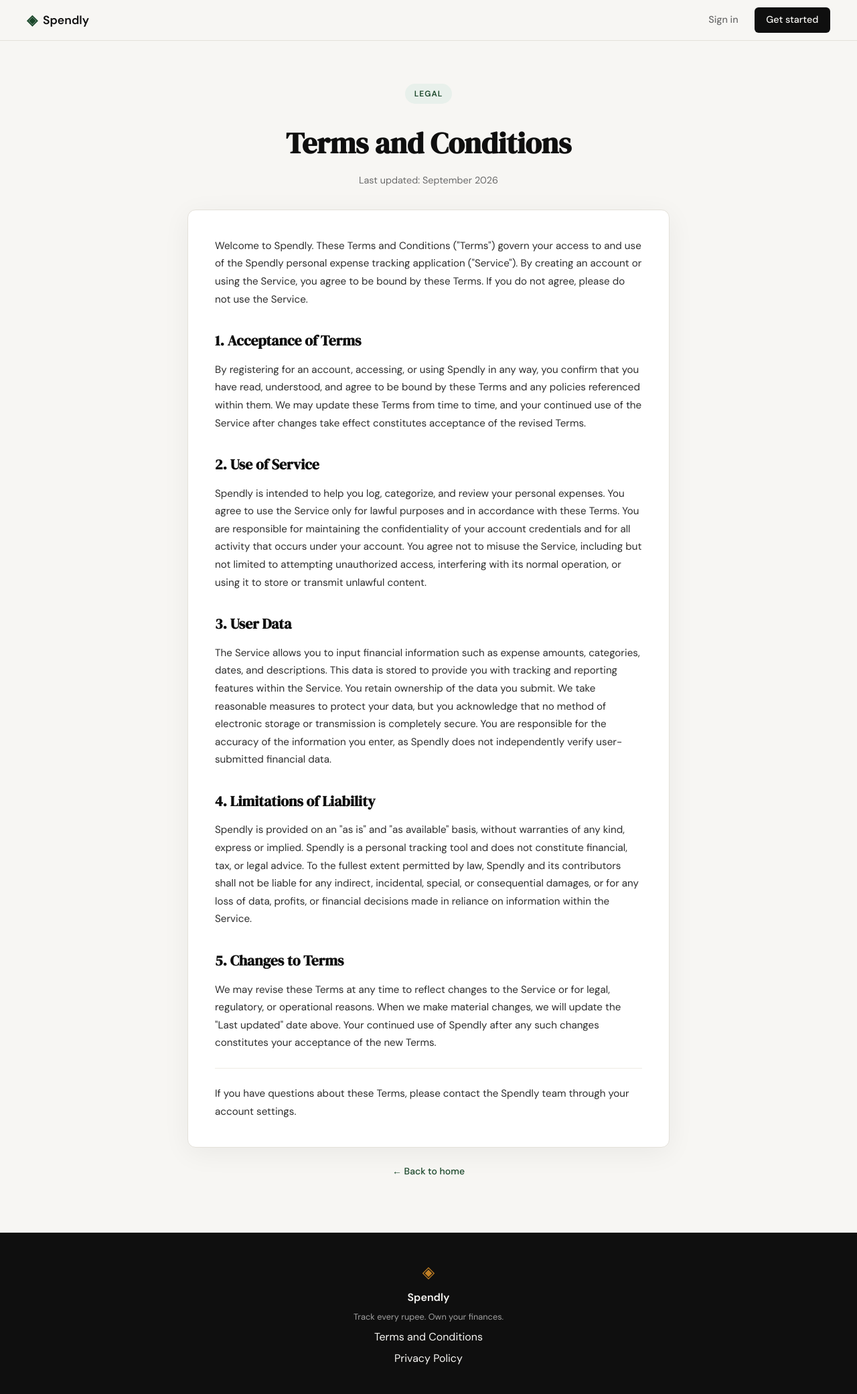
After one commit to Tushar220489/spindly-, a Flask app: page /terms in a window 1280 px wide. The commit adds this page. Shown: the whole page at 67% size. Run offline with Flask 3, Linux system fonts and the light colour scheme.

Commit message:
landing: add terms and conditions page and route
Co-Authored-By: Claude Sonnet 5 <noreply@anthropic.com>
Claude-Session: https://claude.ai/code/session_011JYTyrDjKKdsmXyq7EGS5J

```diff
--- a/app.py
+++ b/app.py
@@ -20,6 +20,11 @@ def register():
 @app.route("/login")
 def login():
     return render_template("login.html")
+
+
+@app.route("/terms")
+def terms():
+    return render_template("terms.html")
 
 
 # ------------------------------------------------------------------ #
--- a/static/css/style.css
+++ b/static/css/style.css
@@ -478,6 +478,84 @@ a { color: inherit; text-decoration: none; }
 .auth-switch a:hover { text-decoration: underline; }
 
 /* ------------------------------------------------------------------ */
+/* Legal pages                                                         */
+/* ------------------------------------------------------------------ */
+
+.legal-section {
+    padding: 4rem 2rem 5rem;
+}
+
+.legal-inner {
+    max-width: 720px;
+    margin: 0 auto;
+}
+
+.legal-header {
+    text-align: center;
+    margin-bottom: 2rem;
+}
+
+.legal-header .hero-badge { margin-bottom: 1.5rem; }
+
+.legal-title {
+    font-family: var(--font-display);
+    font-size: clamp(2rem, 4vw, 2.75rem);
+    color: var(--ink);
+    margin-bottom: 0.5rem;
+}
+
+.legal-updated {
+    font-size: 0.9rem;
+    color: var(--ink-muted);
+}
+
+.legal-card {
+    background: var(--paper-card);
+    border: 1px solid var(--border);
+    border-radius: var(--radius-md);
+    padding: 2.5rem;
+    margin-bottom: 1.5rem;
+    box-shadow: 0 8px 40px rgba(0,0,0,0.06);
+}
+
+.legal-card p {
+    font-size: 0.95rem;
+    color: var(--ink-soft);
+    line-height: 1.75;
+    margin-bottom: 1.5rem;
+}
+
+.legal-card p:last-child { margin-bottom: 0; }
+
+.legal-card h2 {
+    font-family: var(--font-display);
+    font-size: 1.35rem;
+    color: var(--ink);
+    margin: 2rem 0 0.75rem;
+}
+
+.legal-card h2:first-child { margin-top: 0; }
+
+.legal-contact {
+    padding-top: 1.5rem;
+    border-top: 1px solid var(--border-soft);
+    font-size: 0.9rem;
+    color: var(--ink-muted);
+}
+
+.legal-switch {
+    text-align: center;
+    font-size: 0.875rem;
+}
+
+.legal-switch a {
+    color: var(--accent);
+    font-weight: 500;
+}
+
+.legal-switch a:hover { text-decoration: underline; }
+
+/* ------------------------------------------------------------------ */
 /* Footer                                                              */
 /* ------------------------------------------------------------------ */
 
--- a/templates/base.html
+++ b/templates/base.html
@@ -34,7 +34,7 @@
             <span class="brand-icon">◈</span>
             <span class="footer-name">Spendly</span>
             <p class="footer-copy">Track every rupee. Own your finances.</p>
-            <a href="#">Terms and Conditions</a>
+            <a href="{{ url_for('terms') }}">Terms and Conditions</a>
             <a href="#">Privacy Policy</a>
         </div>
     </footer>
--- /dev/null
+++ b/templates/terms.html
@@ -0,0 +1,84 @@
+{% extends "base.html" %}
+
+{% block title %}Terms and Conditions — Spendly{% endblock %}
+
+{% block content %}
+
+<section class="legal-section">
+    <div class="legal-inner">
+        <div class="legal-header">
+            <div class="hero-badge">Legal</div>
+            <h1 class="legal-title">Terms and Conditions</h1>
+            <p class="legal-updated">Last updated: September 2026</p>
+        </div>
+
+        <div class="legal-card">
+            <p>
+                Welcome to Spendly. These Terms and Conditions ("Terms") govern your access to
+                and use of the Spendly personal expense tracking application ("Service"). By
+                creating an account or using the Service, you agree to be bound by these Terms.
+                If you do not agree, please do not use the Service.
+            </p>
+
+            <h2>1. Acceptance of Terms</h2>
+            <p>
+                By registering for an account, accessing, or using Spendly in any way, you
+                confirm that you have read, understood, and agree to be bound by these Terms
+                and any policies referenced within them. We may update these Terms from time to
+                time, and your continued use of the Service after changes take effect
+                constitutes acceptance of the revised Terms.
+            </p>
+
+            <h2>2. Use of Service</h2>
+            <p>
+                Spendly is intended to help you log, categorize, and review your personal
+                expenses. You agree to use the Service only for lawful purposes and in
+                accordance with these Terms. You are responsible for maintaining the
+                confidentiality of your account credentials and for all activity that occurs
+                under your account. You agree not to misuse the Service, including but not
+                limited to attempting unauthorized access, interfering with its normal
+                operation, or using it to store or transmit unlawful content.
+            </p>
+
+            <h2>3. User Data</h2>
+            <p>
+                The Service allows you to input financial information such as expense amounts,
+                categories, dates, and descriptions. This data is stored to provide you with
+                tracking and reporting features within the Service. You retain ownership of the
+                data you submit. We take reasonable measures to protect your data, but you
+                acknowledge that no method of electronic storage or transmission is completely
+                secure. You are responsible for the accuracy of the information you enter, as
+                Spendly does not independently verify user-submitted financial data.
+            </p>
+
+            <h2>4. Limitations of Liability</h2>
+            <p>
+                Spendly is provided on an "as is" and "as available" basis, without warranties
+                of any kind, express or implied. Spendly is a personal tracking tool and does
+                not constitute financial, tax, or legal advice. To the fullest extent permitted
+                by law, Spendly and its contributors shall not be liable for any indirect,
+                incidental, special, or consequential damages, or for any loss of data, profits,
+                or financial decisions made in reliance on information within the Service.
+            </p>
+
+            <h2>5. Changes to Terms</h2>
+            <p>
+                We may revise these Terms at any time to reflect changes to the Service or for
+                legal, regulatory, or operational reasons. When we make material changes, we
+                will update the "Last updated" date above. Your continued use of Spendly after
+                any such changes constitutes your acceptance of the new Terms.
+            </p>
+
+            <p class="legal-contact">
+                If you have questions about these Terms, please contact the Spendly team through
+                your account settings.
+            </p>
+        </div>
+
+        <p class="legal-switch">
+            <a href="{{ url_for('landing') }}">← Back to home</a>
+        </p>
+    </div>
+</section>
+
+{% endblock %}
```
